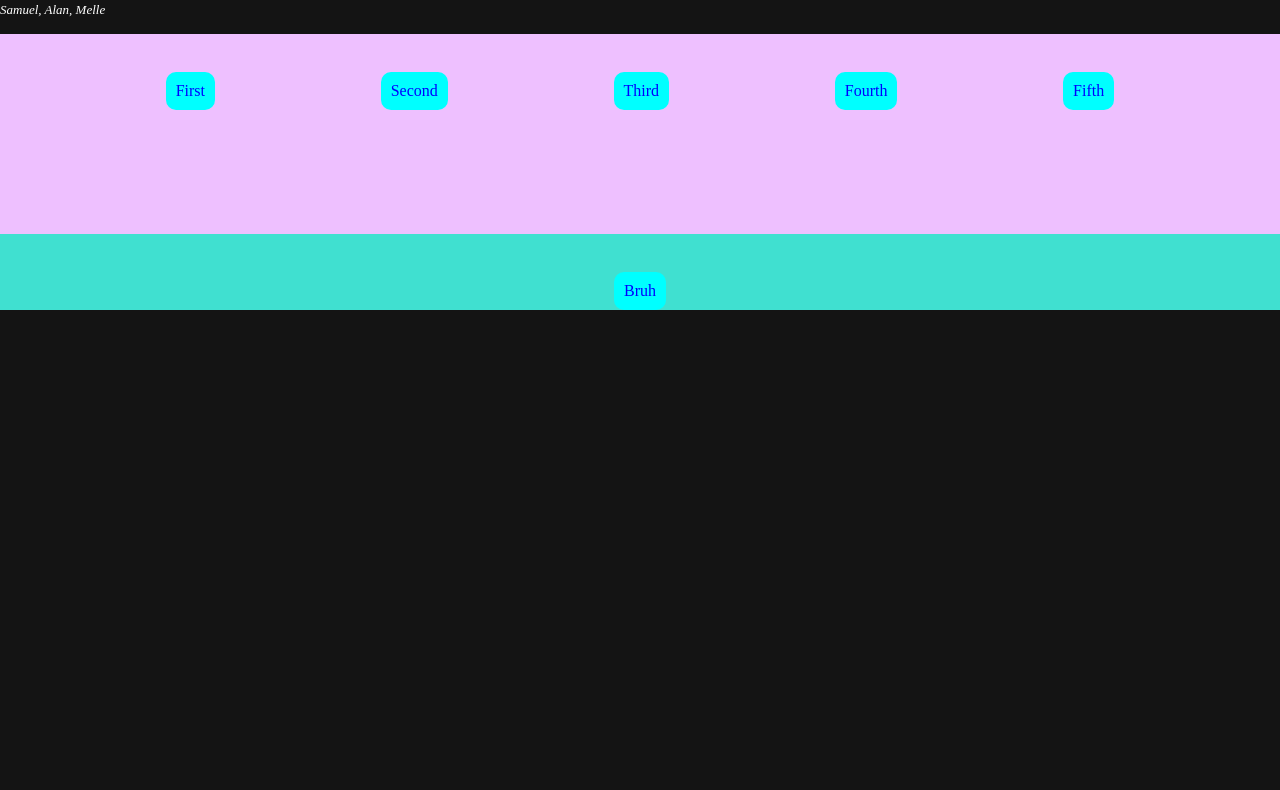
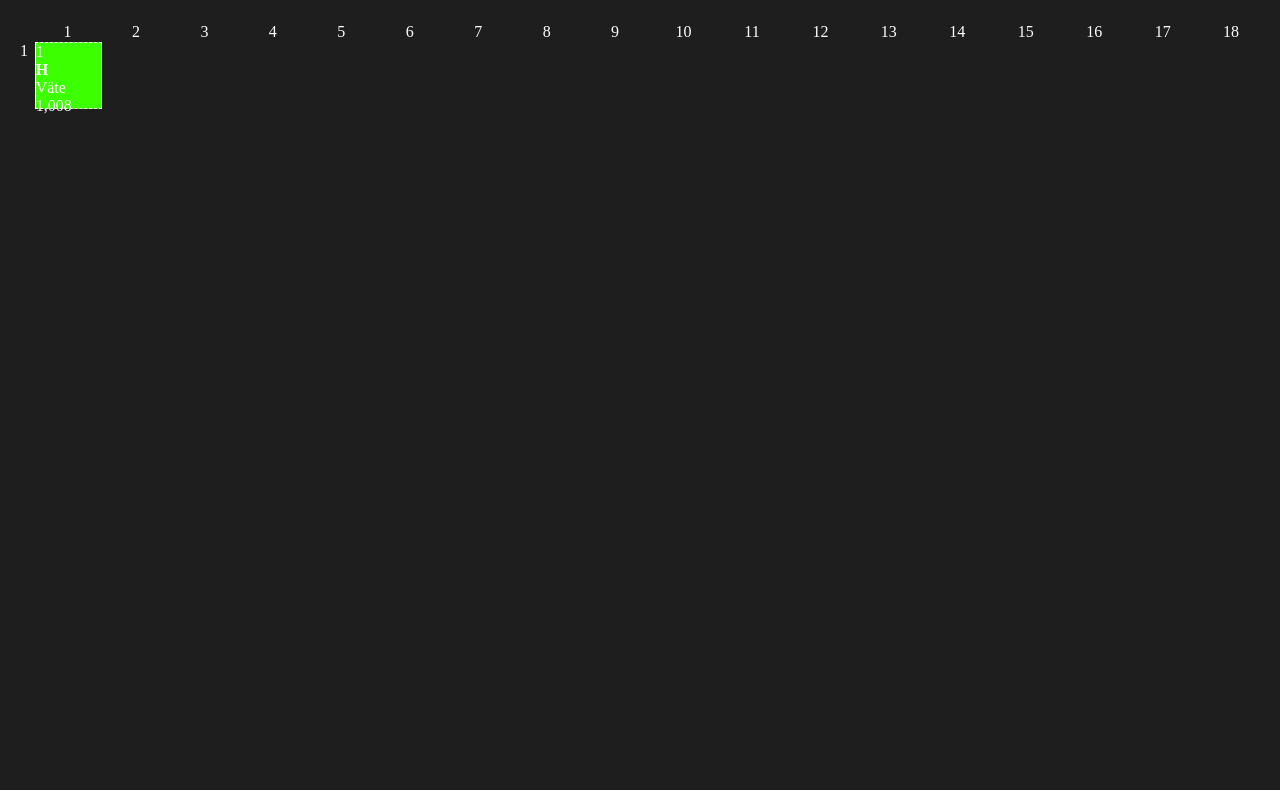
Before and after one commit to Zekseed/Gymnasiearbete, a plain HTML site: page index.html in a window 1280 px wide. Shown: the part 73-863 px from the top of the page. Before the commit the page ends 800 px from the top, so only its background shows below. Drawn offline with Linux system fonts and the light colour scheme.

Commit message:
Second Draft
Main grid work done, needs adjustment and add in content

```diff
--- a/index.html
+++ b/index.html
@@ -7,33 +7,45 @@
     <link rel="stylesheet" href="indexstyle.css">
     <title>Index</title>
 </head>
-<body>
+    <body>
+        <header>
+            <h1>N-Karta</h1>
+        </header>
+        <main>
+            <ol class="psystem">
+                <li class="mt row1"></li>
+                <li class="p1 row1">1</li>
+                <li class="p2 row1">2</li>
+                <li class="p3 row1">3</li>
+                <li class="p4 row1">4</li>
+                <li class="p5 row1">5</li>
+                <li class="p6 row1">6</li>
+                <li class="p7 row1">7</li>
+                <li class="p8 row1">8</li>
+                <li class="p9 row1">9</li>
+                <li class="p10 row1">10</li>
+                <li class="p11 row1">11</li>
+                <li class="p12 row1">12</li>
+                <li class="p13 row1">13</li>
+                <li class="p14 row1">14</li>
+                <li class="p15 row1">15</li>
+                <li class="p16 row1">16</li>
+                <li class="p17 row1">17</li>
+                <li class="p18 row1">18</li>
+                <!--Hereafter begins the second row-->
+                <li class="mt row2">1</li>
+                <div class="p1 row2 nonmetal">
+                    <div class="info">
+                        <span>1</span><br>
+                        <b>H</b><br>
+                        <span>Väte</span>
+                        <span>1,008</span>
+                    </div>
+                </div>
+            </ol>
+        </main>
+        <footer>
 
-</body>
-</html>
-<!doctype html>
-<html>
-    <head>
-        <meta charset="utf-8">
-    </head>
-    <body>
-        <div class="miniheader">
-            <p>
-                <p style="font-size: x-large;">Gymnasiearbete</p>
-                <p style="font-size: small;"> <i>Samuel, Alan, Melle</i> </p>
-            </p>
-        </div>
-        <div class="header">
-            <div class="button">First</div>
-            <div class="button">Second</div>
-            <div class="button">Third</div>
-            <div class="button">Fourth</div>
-            <div class="button">Fifth</div>
-        </div>
-        <div class="main">
-            <div class="button">Bruh</div>
-        </div>
-        <div class="footer"></div>
-
+        </footer>
     </body>
 </html>
--- a/indexstyle.css
+++ b/indexstyle.css
@@ -1,38 +1,63 @@
 :root{
-    --bg-color: rgb(20, 20, 20)
+    --bg-color: rgb(30, 30, 30);
+    --groups: 18;
+    --columns: 11;
+    --periods: 1em;
+    --nonmetal: rgb(60, 255, 0);
+    --grid-space: calc(5 * min(1vw, 1.85vh + (18 - 18) * 0.109vh));
+    --sidebar-shrink: calc(1 - (24 + 2) / 100);
+    --gridgap: calc(var(--grid-space) * var(--sidebar-shrink) / var(--groups));
 }
 body{
     background-color: var(--bg-color);
     color: white;
-    display: flex;
-    margin: 0px;
+    margin: 0;
     padding: 0;
     display: flex;
     flex-direction: column;
 }
+header{
 
-.header{
+}
+main{
+
+}
+.psystem{
+    padding: 0 1rem 0 1rem;
+    display: grid;
+    grid-template-columns: var(--periods) repeat(var(--groups), minmax(0, 1fr));
+    grid-template-rows: var(--periods) repeat(var(--columns), minmax(0, 1fr));
+    gap: var(--gridgap);
+    text-decoration: none;
+    list-style: none;
+}
+.row1{
+    grid-row: 1;
+}
+.row2{
+    grid-row: 2;
+}
+.psystem > div{
+    border-style: dashed solid;
+    border-width: 1px;
+    border-color: white;
     width: 100%;
-    background-color: rgb(238, 192, 255);
-    height: 25vh;
-    display: flex;
-    justify-content: space-evenly;
+    height: 0;
+    padding-top: 100%;
+    position: relative;
 }
-.button{
-    height: fit-content;
-    width: fit-content;
-    color: blue;
-    background-color: aqua;
-    margin-top: 3vw;
-    padding: 10px;
-    border-radius: 10px;
-    z-index: 9;
+.psystem > div > div{
+    position: absolute;
+    top: 0;
+    bottom: 0;
 }
-.main{
-    background-color: turquoise;
-    display: grid;
-    place-items: center;
+li{
+    text-align: center;
 }
-.miniheader{
-    z-index: 10;
+
+.nonmetal{
+    background-color: var(--nonmetal);
 }
+footer{
+
+}
```
